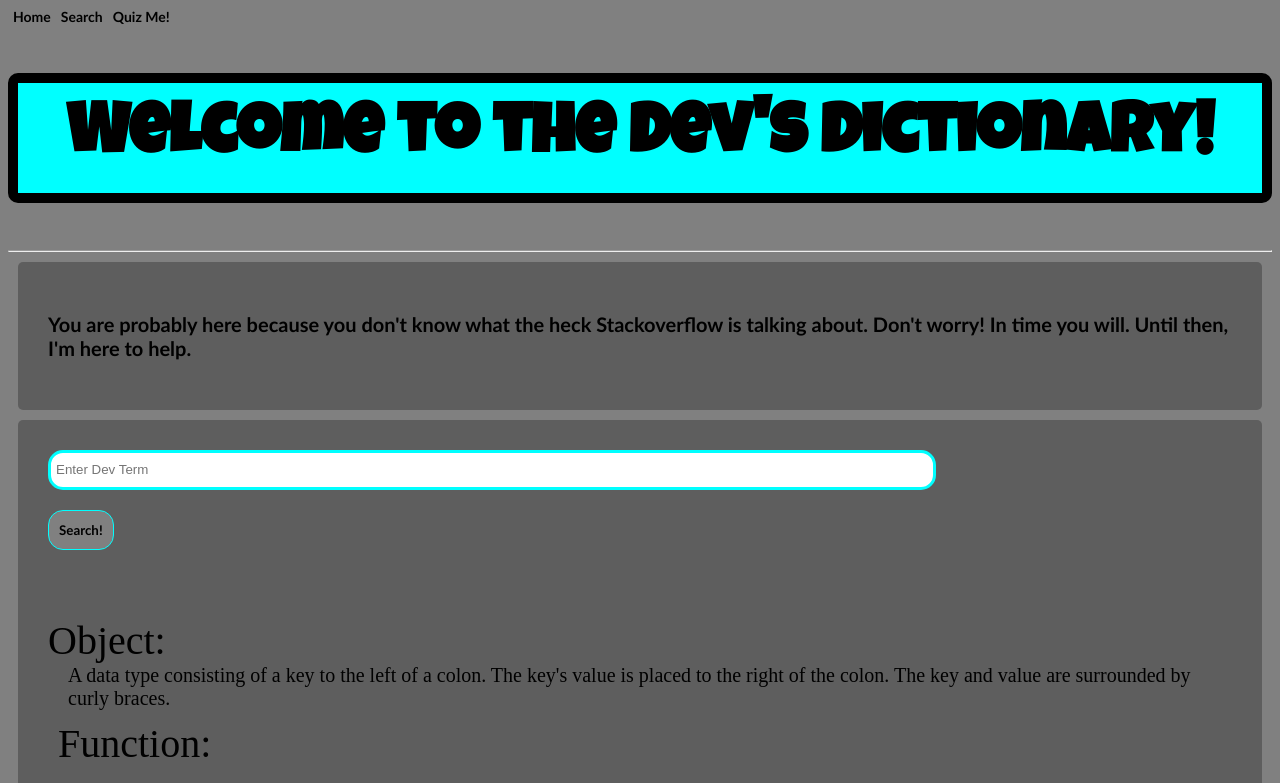
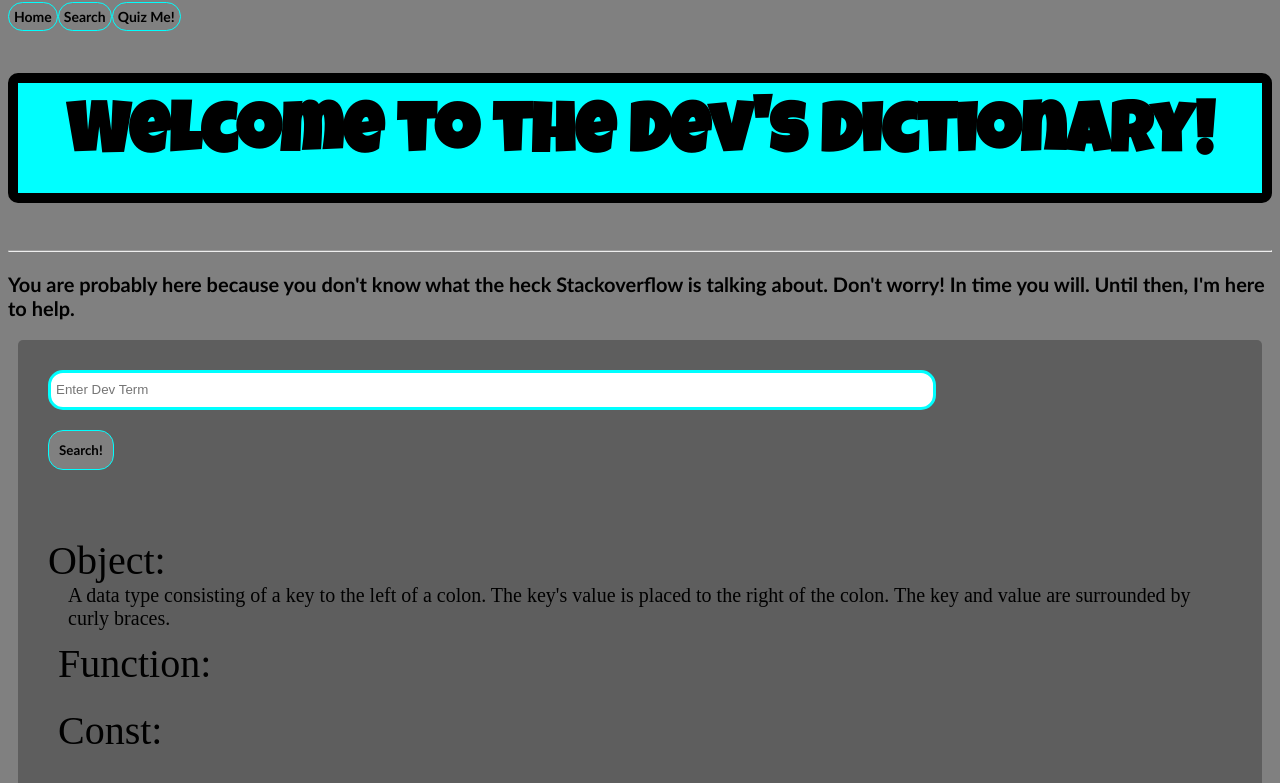
Before and after one commit to rachelCodes20/Dev-dictionary-project, a React app: page / in a window 1280 px wide. Shown: the top 783 px of the page. Built offline with nearby package versions, Linux system fonts and the light colour scheme.

Commit message:
object being sent back through the db!!

```diff
--- a/package.json
+++ b/package.json
@@ -29,6 +29,7 @@
     "webpack-dev-server": "^4.2.0"
   },
   "dependencies": {
+    "cors": "^2.8.5",
     "dotenv": "^10.0.0",
     "express": "^4.17.1",
     "lodash": "^4.17.21",
--- a/src/components/App.jsx
+++ b/src/components/App.jsx
@@ -11,14 +11,14 @@ import image from '../images/js-object-.png';
          <Welcome/>
          <DictionaryStream url={this.state.url}/> }*/
 
-const Button = styled.button`
-background: transparent;
-border-radius: 3px;
-border: 2px solid turquoise;
-color: blue;
-margin: 0 1em;
-padding: 0.25em 1em;
-`
+// const Button = styled.button`
+// background: transparent;
+// border-radius: 3px;
+// border: 2px solid turquoise;
+// color: blue;
+// margin: 0 1em;
+// padding: 0.25em 1em;
+// `
 
 
 class App extends React.Component {
@@ -35,7 +35,6 @@ class App extends React.Component {
   //   this.setState({userEntry: event.target.value})
   // }
 render () {
-
     return (
     <div>
         <div>
@@ -59,14 +58,15 @@ class Welcome extends React.Component {
   }
 
   render () {
-    const bGround = {
-      backgroundColor:"rgb(60, 60, 60, 0.5)",
-      padding:"30px",
-      margin:"10px",
-      borderRadius:"5px"
-    }
+    // const bGround = {
+    //   backgroundColor:"rgb(60, 60, 60, 0.5)",
+    //   padding:"30px",
+    //   margin:"10px",
+    //   borderRadius:"5px"
+    //style={{...bGround}}
+    // }
     return (
-      <div style={{...bGround}}>
+      <div >
         <p> You are probably here because you don't know what the
           heck Stackoverflow is talking about. Don't worry! In time
           you will. Until then, I'm here to help.
--- a/src/components/Dictionary-Stream.jsx
+++ b/src/components/Dictionary-Stream.jsx
@@ -14,19 +14,26 @@ class Dictionary extends React.Component {
     }
     //DL cors
     //set headers
+  // componentDidMount() {
+  //   fetch("/get")
+  //     .then(response => response.json())
+  //     .then(data => {
+  //       console.log('our data',data);
+  //     })
+  //     .catch((error) => console.log ('fetch error',error));
+  // }
    onSubmit () {
-    fetch("http://localhost:3000/get", {
-      mode:"no-cors",
-      method: "post",
-      body:JSON.stringify(this.props.userEntry)})
-  //   .then(response => response.json())
-  //   .then(data => {console.log('klsfjsl;kfj',data)});
-  //  }
-  //  .catch((error) => console.log('error ', error))
-  // }
+     console.log('props ', this.state.userEntry)
+    fetch(`http://localhost:3000/get/${this.state.userEntry}`,{
+      headers : {
+        'Content-Type': 'application/json',
+        'Accept': 'application/json'
+       }
+
+    })
   .then(response => response.json())
       .then(data => {
-        console.log('klsfjsl;kfj',data);
+        console.log('our data',data);
       })
       .catch((error) => console.log ('fetch error',error));
   }
@@ -44,8 +51,6 @@ class Dictionary extends React.Component {
       return (
 
         <div style={{...bGround}}>
-          {console.log('user state ',this.state.userEntry)}
-
            <form>
               <input type="search" placeholder="Enter Dev Term" className="searchBar"
               onChange={this.hideDef}/>
@@ -56,9 +61,8 @@ class Dictionary extends React.Component {
               {/* if(this.props.defRequested){
                 //set display property of class of user response/req.body.entry(term) to "inline")
               } */}
-
               </p>
-          <ul className="devTerms">
+          <ul class="blocks" className="devTerms">
             <li img src={this.props.data.imageUrl}> </li>
           <li className="object">Object: </li>
           <li className="def" >A data type consisting of a key to the left of
--- a/src/style.css
+++ b/src/style.css
@@ -47,6 +47,10 @@ button {
     display: inline;
 }
 
+.blocks {
+    background-color: rgba(189, 180, 180, 0.5);
+}
+
 /* li{
     display:inline-block;
     padding: 10px;
@@ -58,7 +62,8 @@ button {
 .navItem {
     display: inline;
     padding: 5px;
-    border: px solid aqua;
+    border: 1px solid aqua;
+    /* font: rgba(189, 180, 180, 0.5) */
     font-weight: bold;
     font-size: 14px;;
     border-radius: 15px;
--- a/webpack.config.js
+++ b/webpack.config.js
@@ -16,13 +16,13 @@ module.exports = {
     host: 'localhost',
     port: 8080,
     open: true,
-    // proxy: {
-    //     '/':{
-    //       target: 'http://localhost:3000/',
-    //       secure: false,
-    //       changeOrigin: true
-    //   }
-    // }
+    proxy: {
+        '/':{
+          target: 'http://localhost:3000/',
+          secure: false,
+          changeOrigin: true
+      }
+    }
   },
   module: {
     rules: [
```
Also changed, not shown: 4 other files (tests, documents, lock files or other folders).
